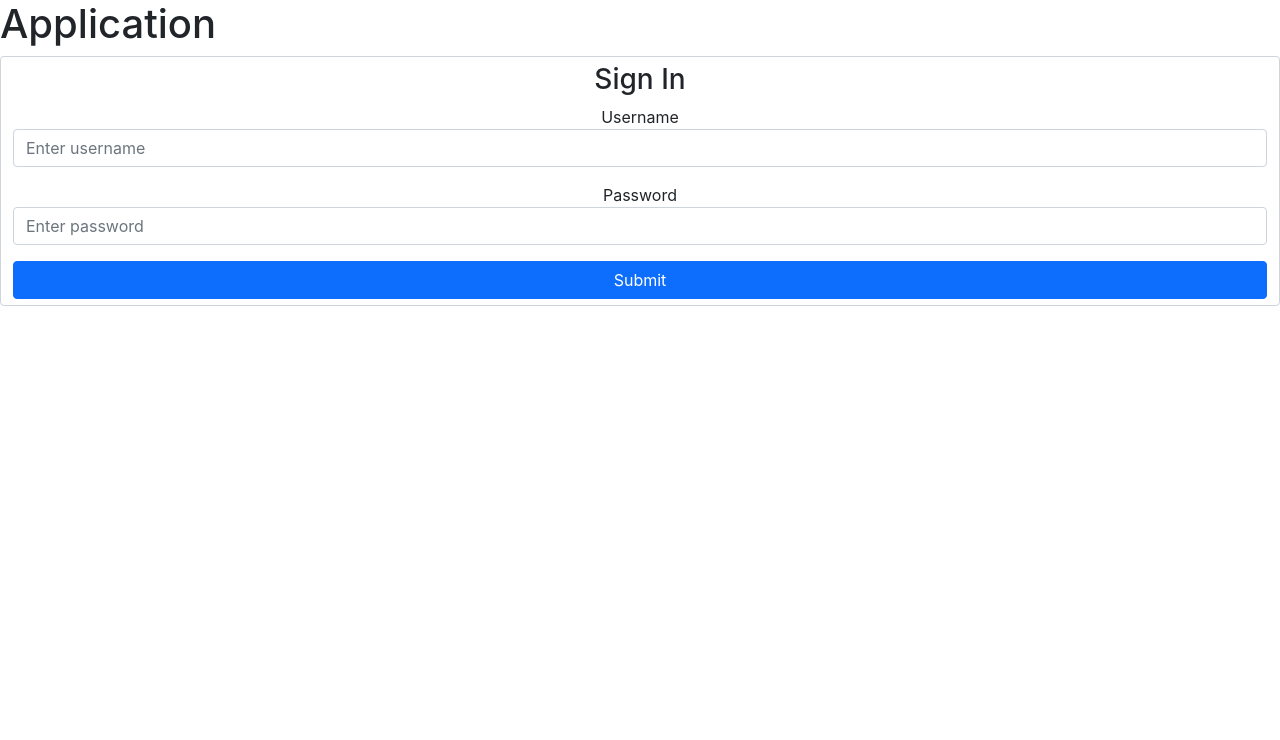
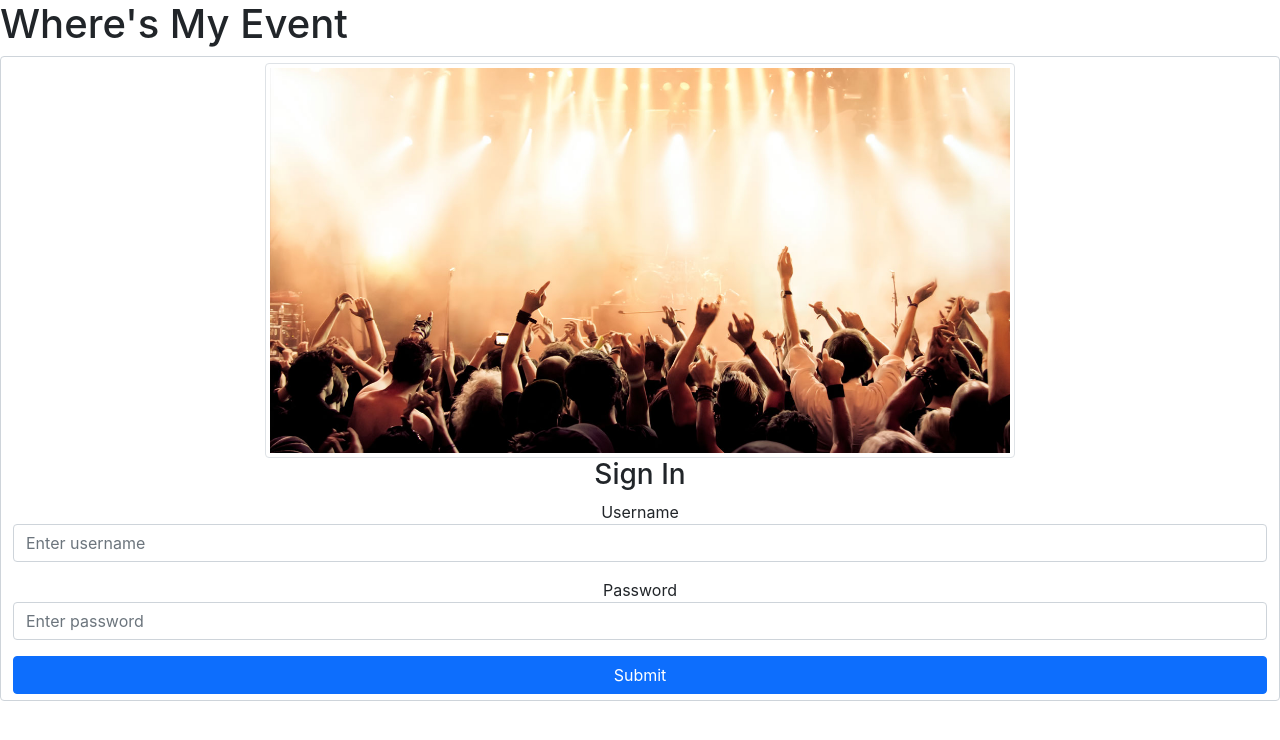
Before and after one commit to LabRat404/Map_of_Events, a React (Create React App) app in the folder 2720_project/: page / in a window 1280 px wide. Shown: the top 740 px of the page. Built offline with nearby package versions, Linux system fonts and the light colour scheme.

Commit message:
Updates on login page
Updated project name "Where's My Events" and thumbnail

```diff
--- a/2720_project/src/App.js
+++ b/2720_project/src/App.js
@@ -21,7 +21,7 @@ function App() {
   */
   return (
     <div className="wrapper">
-      <h1>Application</h1>
+      <h1>Where's My Event</h1>
       <div className="App">
         <div className="auth-wrapper">
           <div className="auth-inner">
--- a/2720_project/src/components/Login.js
+++ b/2720_project/src/components/Login.js
@@ -1,7 +1,7 @@
 import React, { Component, useState } from "react";
 import { useNavigate } from "react-router-dom";
 import fetchLSCD from '../hooks/Fetch.js'
-
+import "bootstrap-icons/font/bootstrap-icons.css";
 function Login (props) {
   const [username, setUsername] = useState();
   const [password, setPassword] = useState();
@@ -43,7 +43,9 @@ function Login (props) {
       });
   }
   return (
+
     <form className="form-control" onSubmit={handleSubmit}>
+      <img width={"750"} class="img-fluid img-thumbnail" src={process.env.PUBLIC_URL + '/menu.jpeg'} alt="logo" />
       <h3>Sign In</h3>
       <div className="mb-3">
         <label>Username</label>
--- a/2720_project/src/components/Preference.js
+++ b/2720_project/src/components/Preference.js
@@ -140,7 +140,9 @@ export default function Preferences() {
           <br></br>
           <input value="New Username"></input>
           <input value="New Password"></input>
-          <p>-------------------------------------------User Records-------------------------------------------</p>
+          <br></br>
+          <br></br>
+          <p>------User Records------</p>
 
         {data1.map((_,index) =>
    <>
@@ -161,7 +163,7 @@ export default function Preferences() {
 
 
         )}
-           <p>-------------------------------------------Add new User-------------------------------------------</p>
+           <p>------Add new User------</p>
 
           <input placeholder="Username" id="uname"></input>
           <input placeholder="Password" id="pw"></input>
```
Also changed, not shown: 2720_project/public/menu.jpeg (added).
